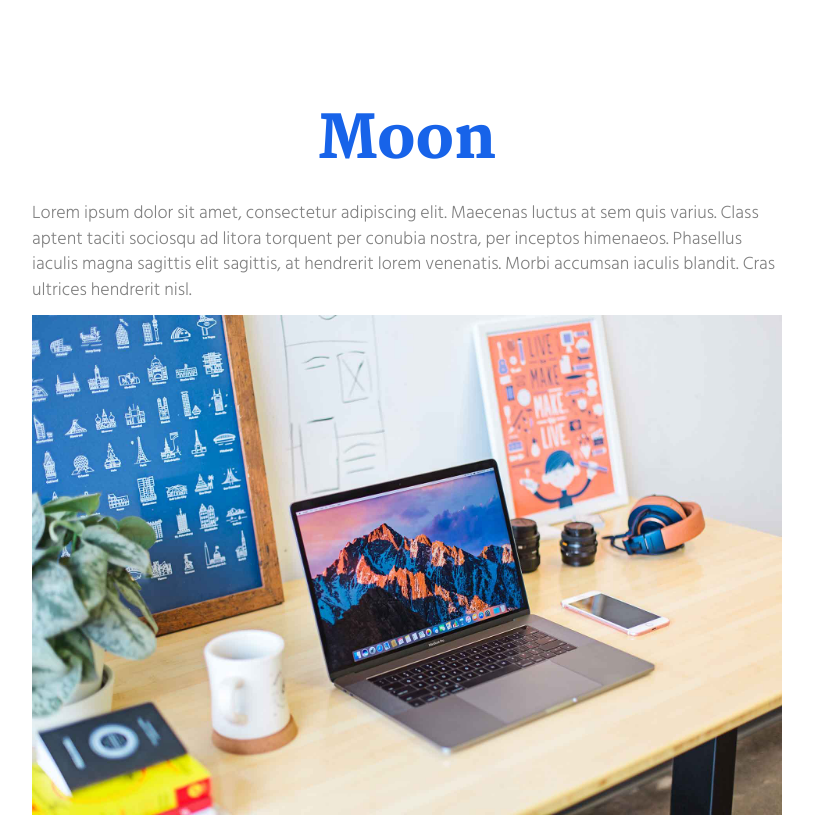
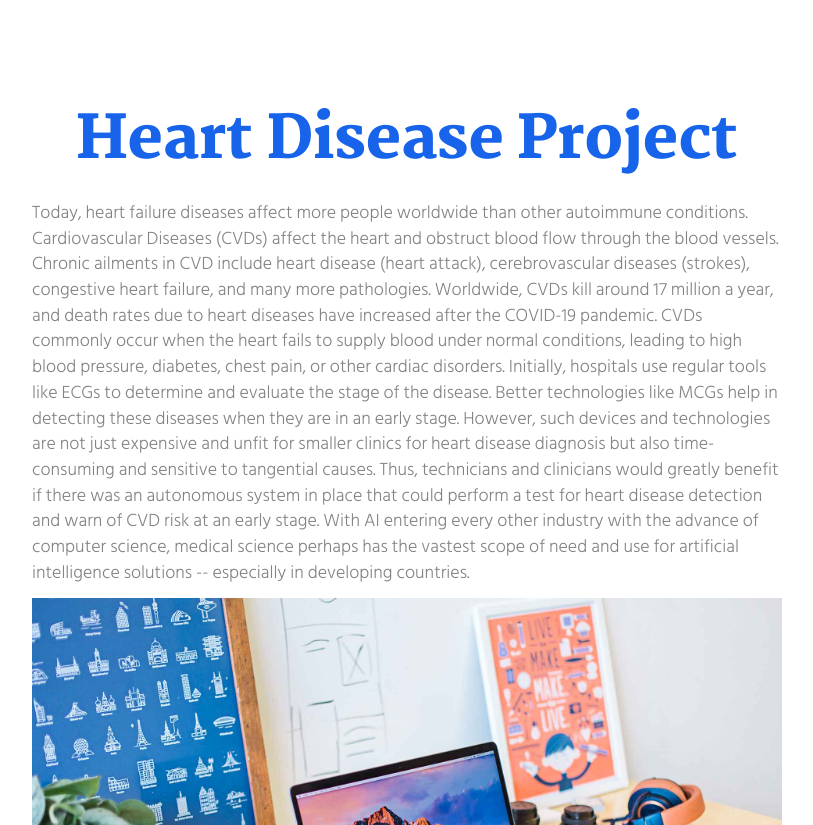
Before and after one commit to SelfMadeMogul/portfo, a Flask app: page /project.html in a window 1280 px wide. Shown: the part 112-937 px from the top of the page, without its empty margins (233-1046 px from the left). Run offline with Flask 3, Linux system fonts and the light colour scheme; some libraries are stand-ins or nearby versions.

Commit message:
latest mod

```diff
--- a/templates/project.html
+++ b/templates/project.html
@@ -54,9 +54,11 @@
     <div class="container">
       <div class="row">
         <div class="col-xs-12 col-md-8 col-md-offset-2">
-          <h1 class="text-center">Moon</h1>
-          <p>Lorem ipsum dolor sit amet, consectetur adipiscing elit. Maecenas luctus at sem quis varius.
-          Class aptent taciti sociosqu ad litora torquent per conubia nostra, per inceptos himenaeos. Phasellus iaculis magna sagittis elit sagittis, at hendrerit lorem venenatis. Morbi accumsan iaculis blandit. Cras ultrices hendrerit nisl.</p>
+          <h1 class="text-center">Heart Disease Project</h1>
+          <p>Today, heart failure diseases affect more people worldwide than other autoimmune conditions. Cardiovascular Diseases (CVDs) affect the heart and obstruct blood flow through the blood vessels. Chronic ailments in CVD include heart disease (heart attack), cerebrovascular diseases (strokes), congestive heart failure, and many more pathologies. Worldwide, CVDs kill around 17 million a year, and death rates due to heart diseases have increased after the COVID-19 pandemic.
+
+          CVDs commonly occur when the heart fails to supply blood under normal conditions, leading to high blood pressure, diabetes, chest pain, or other cardiac disorders. Initially, hospitals use regular tools like ECGs to determine and evaluate the stage of the disease. Better technologies like MCGs help in detecting these diseases when they are in an early stage. However, such devices and technologies are not just expensive and unfit for smaller clinics for heart disease diagnosis but also time-consuming and sensitive to tangential causes. Thus, technicians and clinicians would greatly benefit if there was an autonomous system in place that could perform a test for heart disease detection and warn of CVD risk at an early stage. With AI entering every other industry with the advance of computer science, medical science perhaps has the vastest scope of need and use for artificial intelligence solutions -- especially in developing countries.
+          </p>
 
           <div class="section-container-spacer">
             <img src="./static/assets/images/img-06.jpg" alt="" class="img-responsive reveal-content" data-action="zoom">
```
